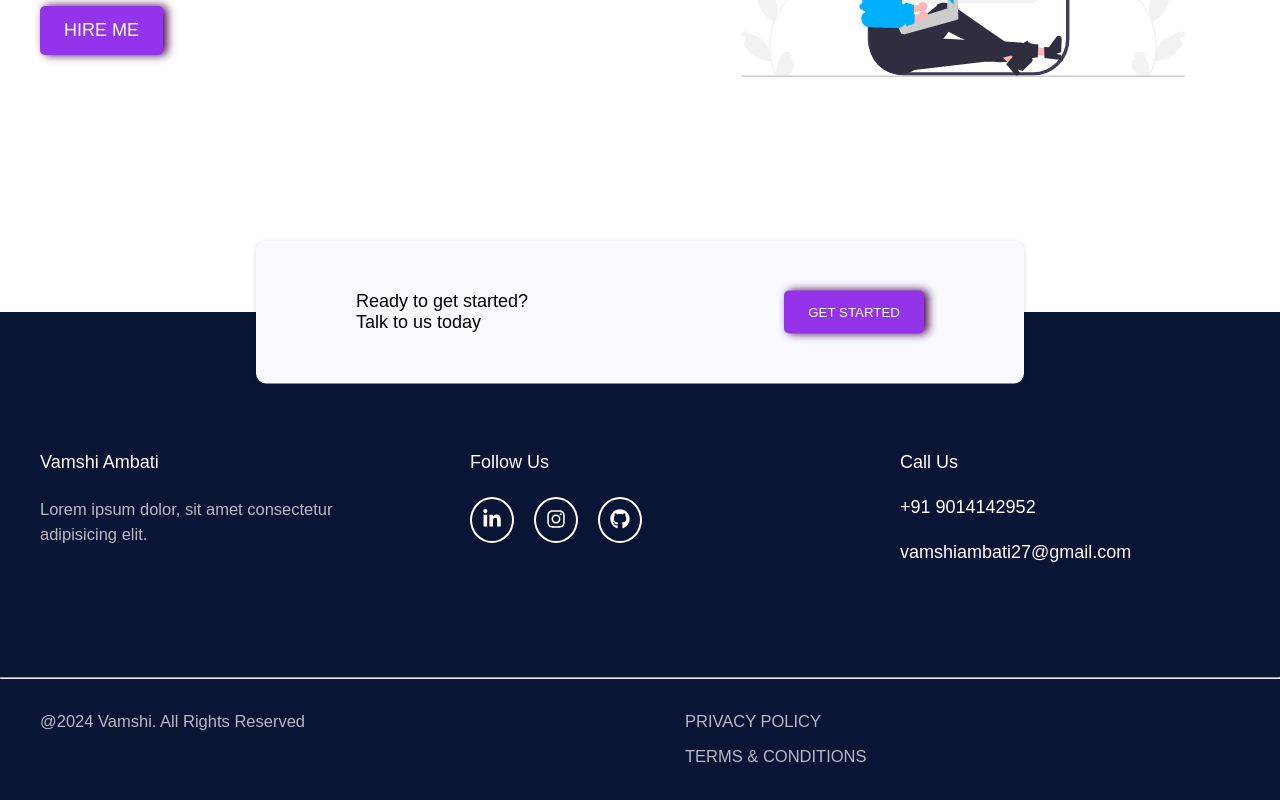
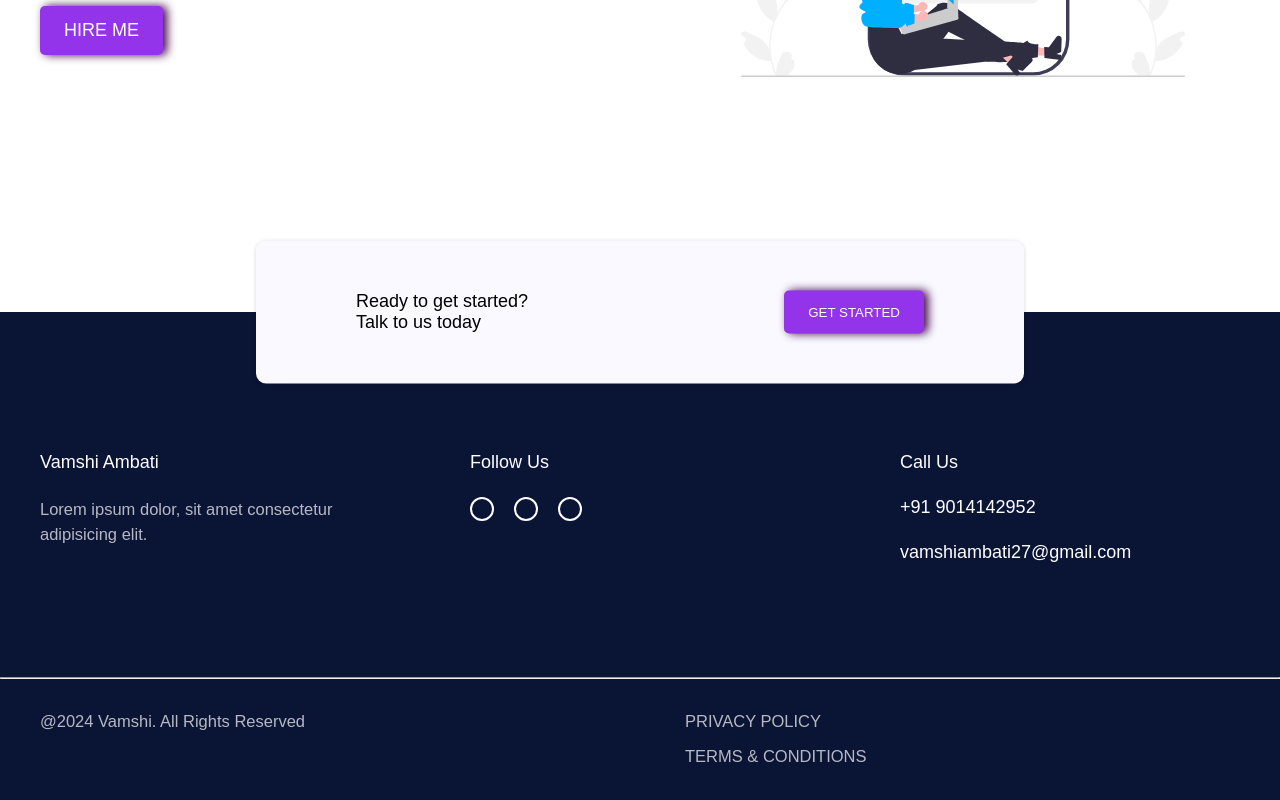
Before and after one commit to VamshiAmbati/React-Porfolio, a React (Vite) app: page / in a window 1280 px wide. Shown: the part 482-1282 px from the top of the page. Built offline with nearby package versions, Linux system fonts and the light colour scheme.

Commit message:
third commit

```diff
--- a/src/components/Footer.jsx
+++ b/src/components/Footer.jsx
@@ -2,7 +2,7 @@ import React from "react";
 import styled from "styled-components";
 import { Button } from "../styles/Button";
 import { NavLink } from "react-router-dom";
-import { FaGithub, FaInstagram, FaLinkedinIn } from "react-icons/fa";
+// import { FaGithub, FaInstagram, FaLinkedinIn } from "react-icons/fa";
 // import { CgMail } from "react-icons/cg";
 const Footer = () => {
   return (
@@ -37,17 +37,17 @@ const Footer = () => {
             <div className="footer-social--icons">
               <div>
                 <a href="https://www.linkedin.com" target="_blank">
-                  <FaLinkedinIn className="icons" />
+                  {/* <FaLinkedinIn className="icons" /> */}
                 </a>
               </div>
               <div>
                 <a href="https://www.instagram.com/" target="_blank">
-                  <FaInstagram className="icons" />
+                  {/* <FaInstagram className="icons" /> */}
                 </a>
               </div>
               <div>
                 <a href="https://github.com/" target="_blank">
-                  <FaGithub className="icons" />
+                  {/* <FaGithub className="icons" /> */}
                 </a>
               </div>
             </div>
```
